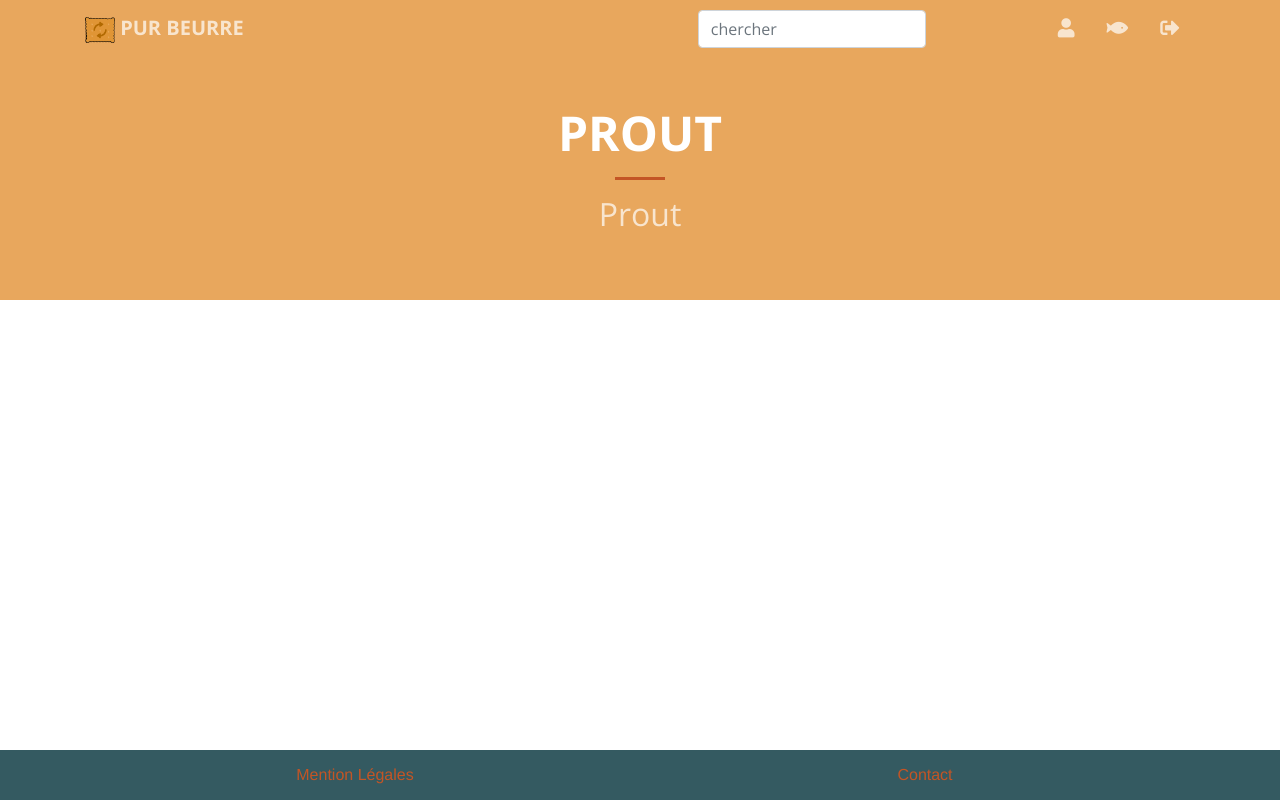
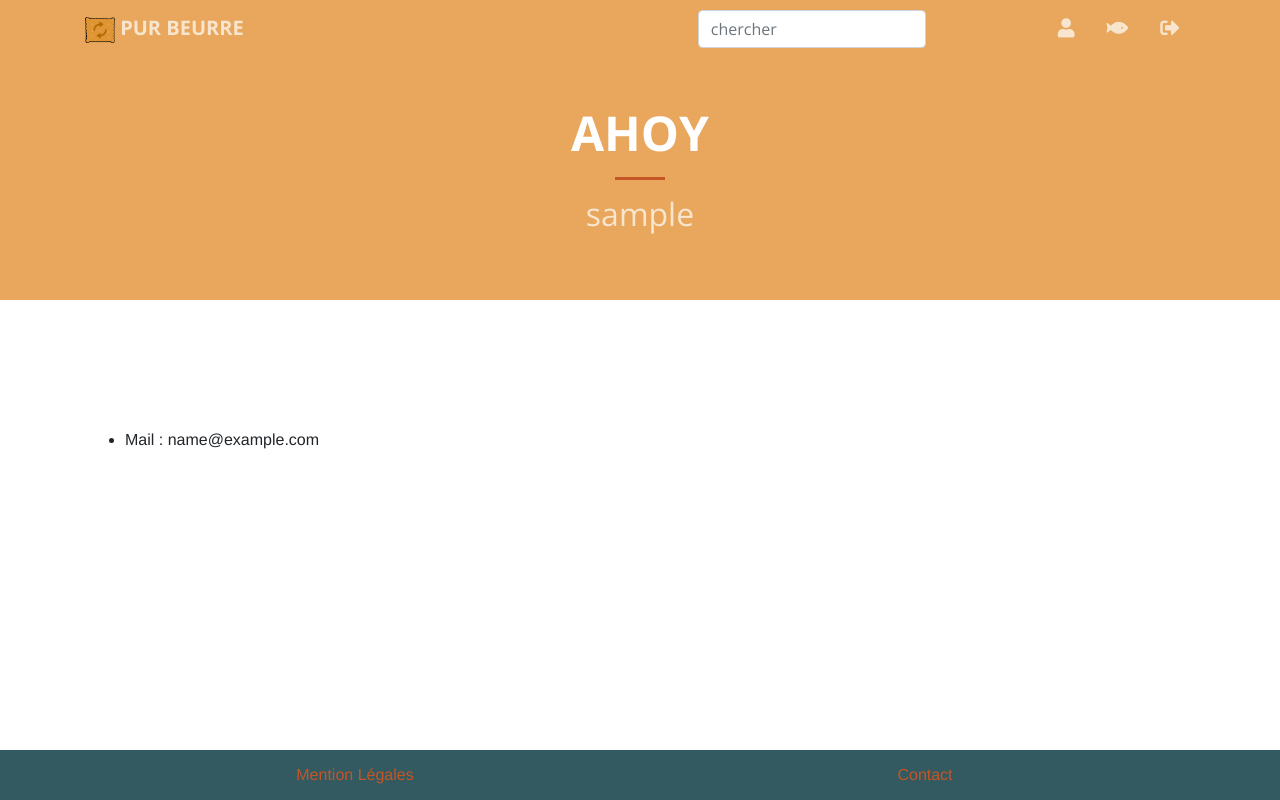
Before and after one commit to JN-Lab/OC-Pr8-OpenFoodFacts-App, a Django app: page /search/personal-account in a window 1280 px wide. Run offline with Django 3.2, Linux system fonts and the light colour scheme; the visitor is signed in with stand-in values (Sample User, id 1); some libraries are stand-ins or nearby versions; some web fonts are replaced.

```diff
--- a/purbeurre_platform/search/templates/search/personal.html
+++ b/purbeurre_platform/search/templates/search/personal.html
@@ -6,16 +6,29 @@
         <div class="my-4">
             <div class="col-lg-10 mx-auto">
                 <h1 class="text-uppercase">
-                        <strong>Prout</strong>
+                    <strong>Ahoy</strong>
                 </h1>
                 <hr>
             </div>
             <div class="col-lg-8 mx-auto">
                 <h2 class="text-faded mb-5">
-                        Prout
+                    {{ user.username }}
                 </h2>
             </div>
         </div>
     </div>
 </header>
+<section>
+    <div class="container">
+        <div class="row">
+            <div class="col-lg-8">
+                <ul>
+                    <li>Mail : {{ user.email }}</li>
+                </ul>
+
+            </div>
+        </div>
+
+    </div>
+</section>
 {% endblock %}
--- a/purbeurre_platform/search/templates/search/product_registered.html
+++ b/purbeurre_platform/search/templates/search/product_registered.html
@@ -12,7 +12,7 @@
             </div>
             <div class="col-lg-8 mx-auto">
                 <h2 class="text-faded mb-5">
-                    Consultez vos produits enregistrés
+                    {{ user.username }} : Consultez vos produits enregistrés
                 </h2>
             </div>
         </div>
--- a/purbeurre_platform/search/views.py
+++ b/purbeurre_platform/search/views.py
@@ -12,12 +12,19 @@ from .models import Product, Category, Profile
 
 # Home page
 def index(request):
+    """
+    This view manages the home page
+    """
     header_form =  HeaderSearchForm()
     home_form = HomeSearchForm()
     return render(request, 'index.html', locals())
 
 # Search Selection
 def choice(request):
+    """
+    This view manages the selection page with products or categories
+    to substitute
+    """
     header_form = HeaderSearchForm()
     home_form = HomeSearchForm()
     query = request.GET.get('search')
@@ -48,7 +55,9 @@ def choice(request):
 
 # Search List
 def substitute(request, element_type, info_id):
-
+    """
+    This view manages the page showing a list of products for substitution
+    """
     header_form = HeaderSearchForm()
     home_form = HomeSearchForm()
     find_info = Treatment()
@@ -72,6 +81,10 @@ def substitute(request, element_type, info_id):
 
 # Product
 def product(request, code):
+    """
+    this view manages the product page showing all the elements linked
+    to a product
+    """
     header_form = HeaderSearchForm()
     home_form = HomeSearchForm()
     find_info = Treatment()
@@ -86,6 +99,9 @@ def product(request, code):
 
 # Register
 def register(request):
+    """
+    This view manages the register page to create an account
+    """
     header_form = HeaderSearchForm()
 
     if request.method == "POST":
@@ -109,6 +125,9 @@ def register(request):
 
 # Log-in
 def log_in(request):
+    """
+    This view manages the log-in page
+    """
     header_form = HeaderSearchForm()
     error = False
     if request.method == "POST":
@@ -129,17 +148,28 @@ def log_in(request):
 
 # Log-out
 def log_out(request):
+    """
+    This view manages the log-out page
+    """
     logout(request)
     return redirect(reverse('search:log_in'), locals())
 
 # Personal account
 @login_required(login_url='/search/login')
 def personal(request):
+    """
+    This view manages the personal account page where the user
+    can find all his personal informations
+    """
     header_form = HeaderSearchForm()
     return render(request, 'personal.html', locals())
 
 # Product registered
 @login_required(login_url='/search/login')
 def product_registered(request):
+    """
+    This view manages the product-registered page where the user
+    can find all the products he registered
+    """
     header_form = HeaderSearchForm()
     return render(request, 'product_registered.html', locals())
```
Also changed, not shown: purbeurre_platform/search/tests/test_api_interactions.py (+4 -0 lines), purbeurre_platform/search/tests/test_command_dbinit.py (+4 -0 lines), purbeurre_platform/search/tests/test_db_interactions.py (+4 -0 lines), purbeurre_platform/search/tests/test_treatment.py (+3 -0 lines), purbeurre_platform/search/tests/test_views.py (+21 -1 lines). Lines whose indentation alone changed are shown as unchanged.
